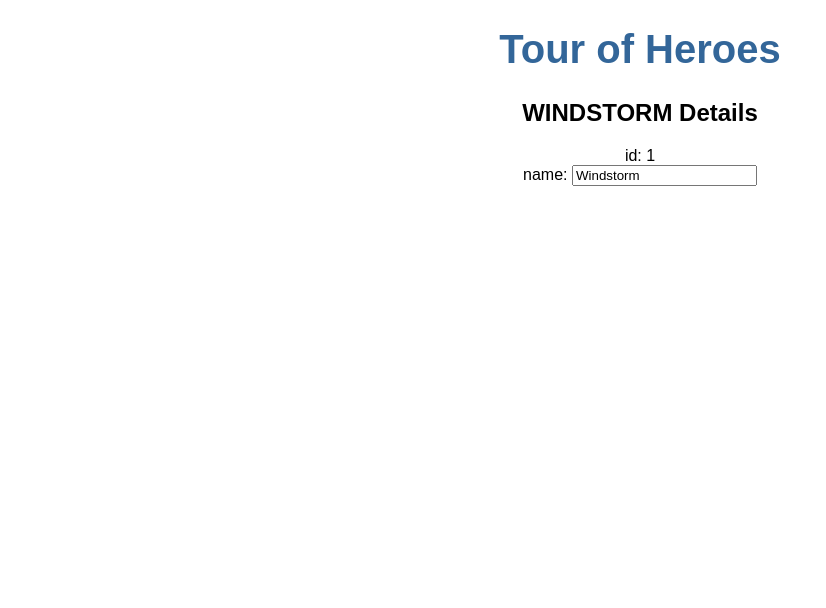
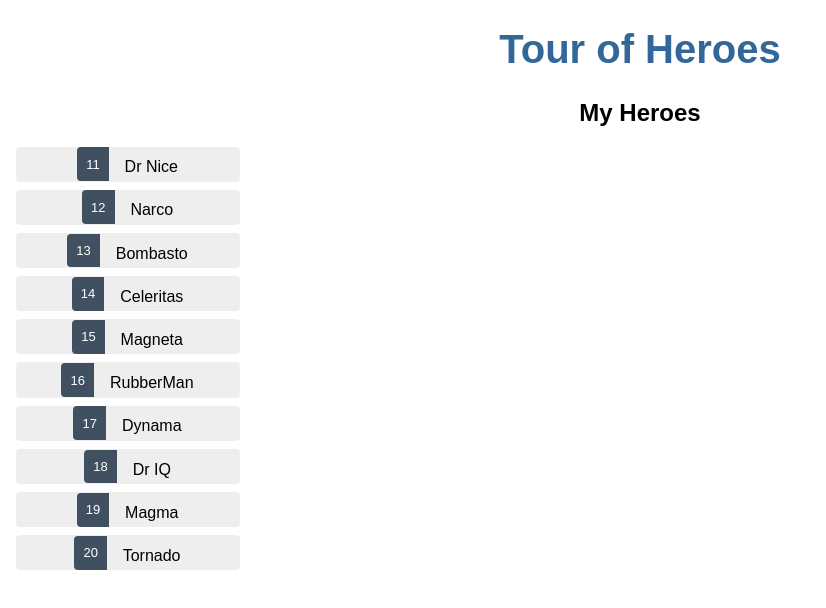
Before and after one commit to MoritzHeld/HeroWebAppAngular, an Angular app: page / in a window 1280 px wide. Shown: the top 608 px of the page, without its empty margins (0-826 px from the left). Built offline with nearby package versions, Linux system fonts and the light colour scheme.

Commit message:
Display List

```diff
--- a/src/app/heroes/heroes.component.css
+++ b/src/app/heroes/heroes.component.css
@@ -0,0 +1,44 @@
+/* HeroesComponent's private CSS styles */
+.heroes {
+    margin: 0 0 2em 0;
+    list-style-type: none;
+    padding: 0;
+    width: 15em;
+  }
+  .heroes li {
+    cursor: pointer;
+    position: relative;
+    left: 0;
+    background-color: #EEE;
+    margin: .5em;
+    padding: .3em 0;
+    height: 1.6em;
+    border-radius: 4px;
+  }
+  .heroes li:hover {
+    color: #607D8B;
+    background-color: #DDD;
+    left: .1em;
+  }
+  .heroes li.selected {
+    background-color: #CFD8DC;
+    color: white;
+  }
+  .heroes li.selected:hover {
+    background-color: #BBD8DC;
+    color: white;
+  }
+  .heroes .badge {
+    display: inline-block;
+    font-size: small;
+    color: white;
+    padding: 0.8em 0.7em 0 0.7em;
+    background-color:#405061;
+    line-height: 1em;
+    position: relative;
+    left: -1px;
+    top: -4px;
+    height: 1.8em;
+    margin-right: .8em;
+    border-radius: 4px 0 0 4px;
+  }
--- a/src/app/heroes/heroes.component.html
+++ b/src/app/heroes/heroes.component.html
@@ -1,7 +1,20 @@
-<h2>{{hero.name | uppercase}} Details</h2>
-<div><span>id: </span>{{hero.id}}</div>
-<div>
+<h2>My Heroes</h2>
+<ul class="heroes">
+  <li *ngFor="let hero of heroes"
+    [class.selected]="hero === selectedHero"
+    (click)="onSelect(hero)">
+    <span class="badge">{{hero.id}}</span> {{hero.name}}
+  </li>
+</ul>
+
+<div *ngIf="selectedHero">
+
+  <h2>{{selectedHero.name | uppercase}} Details</h2>
+  <div><span>id: </span>{{selectedHero.id}}</div>
+  <div>
     <label>name:
-      <input [(ngModel)]="hero.name" placeholder="hero.name"/>
+      <input [(ngModel)]="selectedHero.name" placeholder="name"/>
     </label>
   </div>
+
+</div>
--- a/src/app/heroes/heroes.component.ts
+++ b/src/app/heroes/heroes.component.ts
@@ -1,5 +1,6 @@
 import { Component, OnInit } from '@angular/core';
 import { Hero } from '../hero';
+import { HEROES } from '../mock-heroes';
 
 @Component({
   selector: 'app-heroes',
@@ -11,12 +12,17 @@
 
 export class HeroesComponent implements OnInit {
 
-  hero: Hero = {id: 1, name: 'Windstorm'};
+  heroes = HEROES;
+  selectedHero: Hero;
 
   constructor() { }
 
-  ngOnInit(): void {
+  ngOnInit() {
 
   }
 
+  onSelect(hero: Hero): void{
+    this.selectedHero = hero;
+  }
+
 }
--- /dev/null
+++ b/src/app/mock-heroes.ts
@@ -0,0 +1,14 @@
+import { Hero } from './hero';
+
+export const HEROES: Hero[] = [
+  { id: 11, name: 'Dr Nice' },
+  { id: 12, name: 'Narco' },
+  { id: 13, name: 'Bombasto' },
+  { id: 14, name: 'Celeritas' },
+  { id: 15, name: 'Magneta' },
+  { id: 16, name: 'RubberMan' },
+  { id: 17, name: 'Dynama' },
+  { id: 18, name: 'Dr IQ' },
+  { id: 19, name: 'Magma' },
+  { id: 20, name: 'Tornado' }
+];
```
Also changed, not shown: src/app/app.component.css (indentation only).
